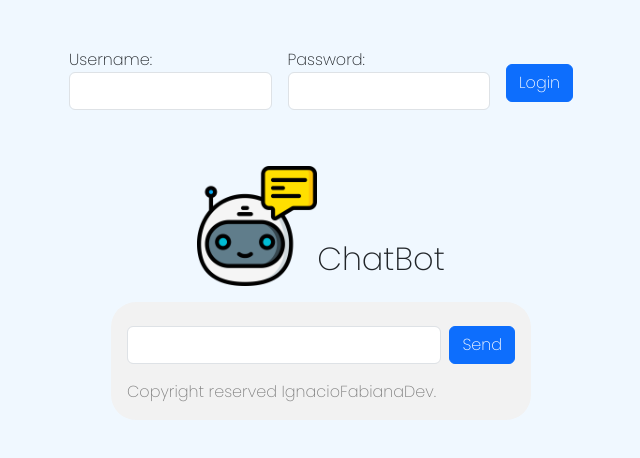
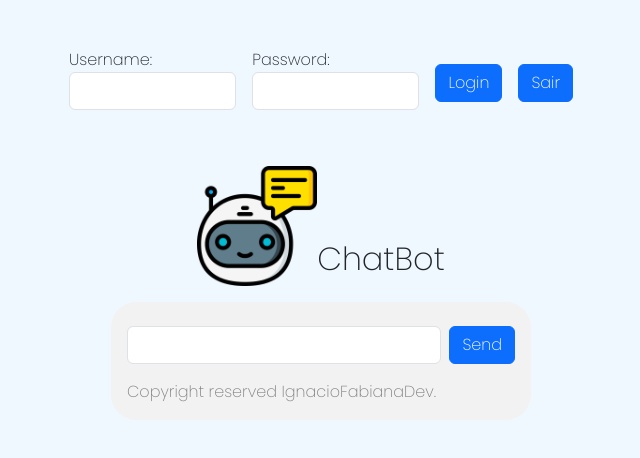
Before and after one commit to Ignacio-fabianamaria/chatbot-reactjs-nodejs, a React (Vite) app in the folder frontend/: page / in a window 1280 px wide. Shown: the top 458 px of the page, without its empty margins (319-959 px from the left). Built offline with nearby package versions, Linux system fonts and the light colour scheme.

Commit message:
feat: add icon

```diff
--- a/frontend/src/componentes/Header/index.jsx
+++ b/frontend/src/componentes/Header/index.jsx
@@ -4,6 +4,7 @@ import styles from "./Header.module.css";
 import { requestLogin, requestAllDataCSV } from "../../services/requests";
 import { isAxiosError } from "axios";
 import { ToastContainer, toast } from "react-toastify";
+import { FileEarmarkText } from 'react-bootstrap-icons';
 import "react-toastify/dist/ReactToastify.css";
 
 export default function Header({ onLoginSuccess }) {
@@ -41,6 +42,10 @@ export default function Header({ onLoginSuccess }) {
         toast.error("Ocorreu um erro durante o login.");
       }
     }
+  };
+
+  const handleRefresh = () => {
+    window.location.reload(); // Esta função irá recarregar a página
   };
 
   const handleDataCsvBtn = async () => {
@@ -106,14 +111,19 @@ export default function Header({ onLoginSuccess }) {
         <button type="button" className="btn btn-primary" onClick={login}>
           Login
         </button>
+        <button type="button"  className="btn btn-primary" onClick={handleRefresh}>
+            Sair
+          </button>
       </form>
       {chatEnabled && (
         <>
           <span>{chatData}</span>
-          <button type="button" onClick={handleDataCsvBtn}>
+          <button type="button" className="btn btn-link" onClick={handleDataCsvBtn}>
             data.csv
+            <FileEarmarkText size={17} />
           </button>
         </>
+
       )}
       <ToastContainer position="top-right" />
     </header>
```
